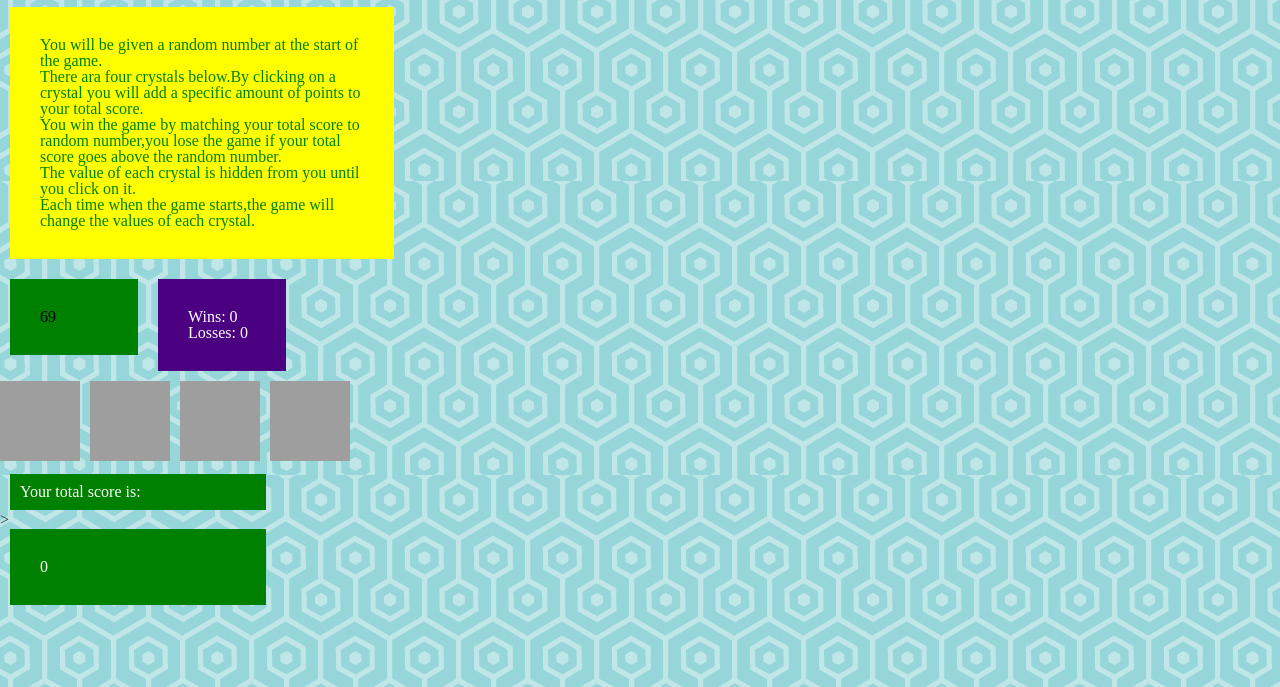
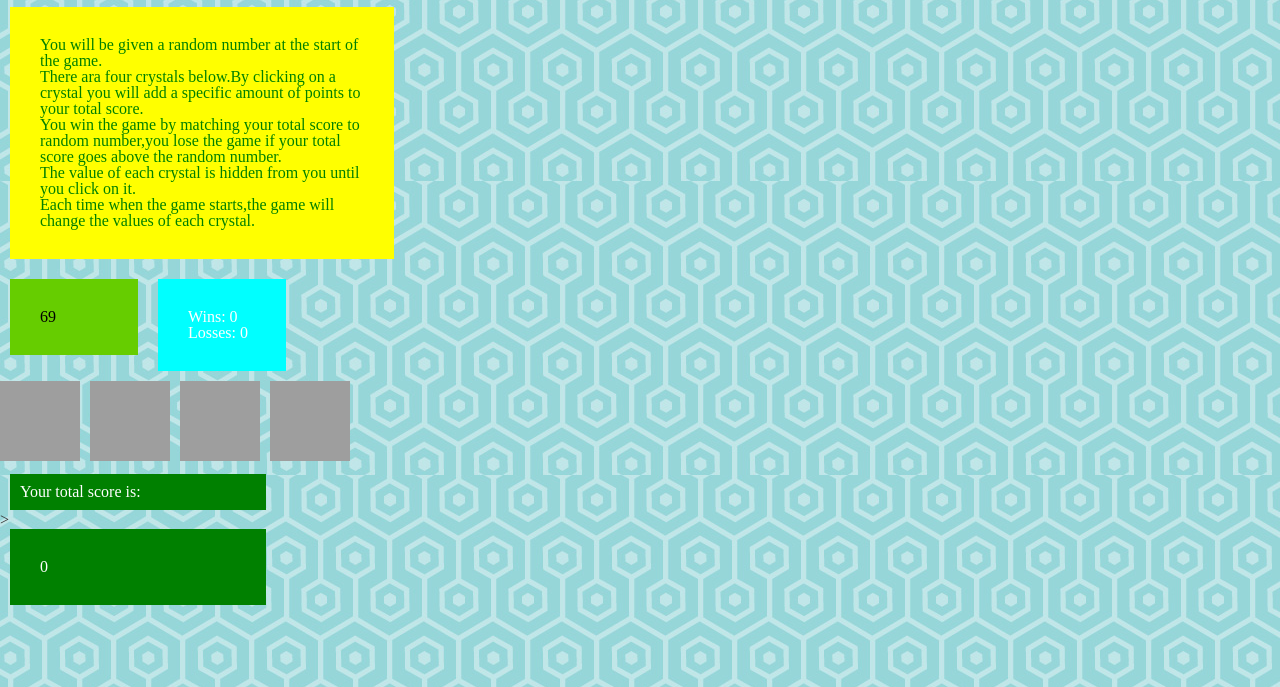
Before and after one commit to AnaghaJais/week-4-game, a plain HTML site: page index.html in a window 1280 px wide. Shown: the part 113-800 px from the top of the page. Drawn offline with nearby package versions, Linux system fonts and the light colour scheme; grey boxes are pictures that could not be loaded.

Commit message:
modified style file

```diff
--- a/assets/css/style.css
+++ b/assets/css/style.css
@@ -1,5 +1,6 @@
 body{
-	background-image: url("../../assets/images/background31.JPG");
+	background-image: url("../images/background31.JPG");
+	background-color: #00bfff;
 }
 #name{
 	background-color: orange;
@@ -17,7 +18,7 @@ body{
 	width:30%;
 }
 #number{
-	background-color:green;
+	background-color:#66cd00;
 	color:black;
 	margin: 10px;
 	padding: 30px;
@@ -25,7 +26,7 @@ body{
 	float:left;
 }
 .result{
-	background-color:indigo;
+	background-color:	#00ffff;
 	color:white;
 	margin: 10px;
 	padding: 30px;
```
